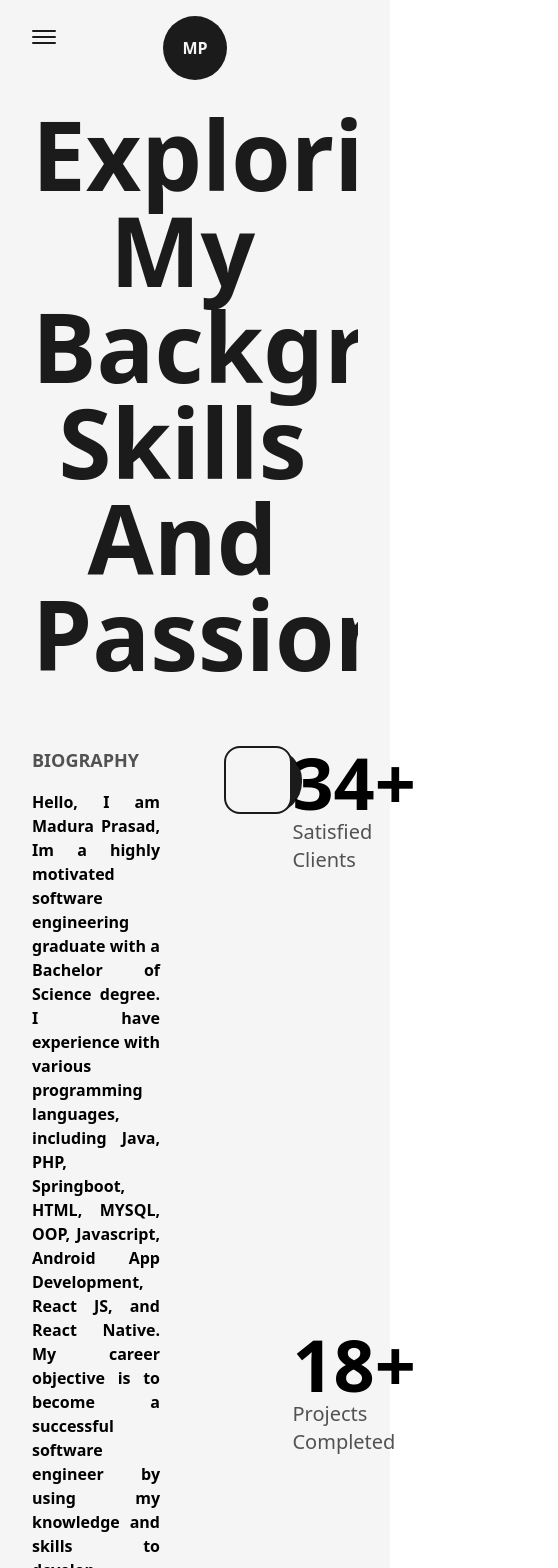
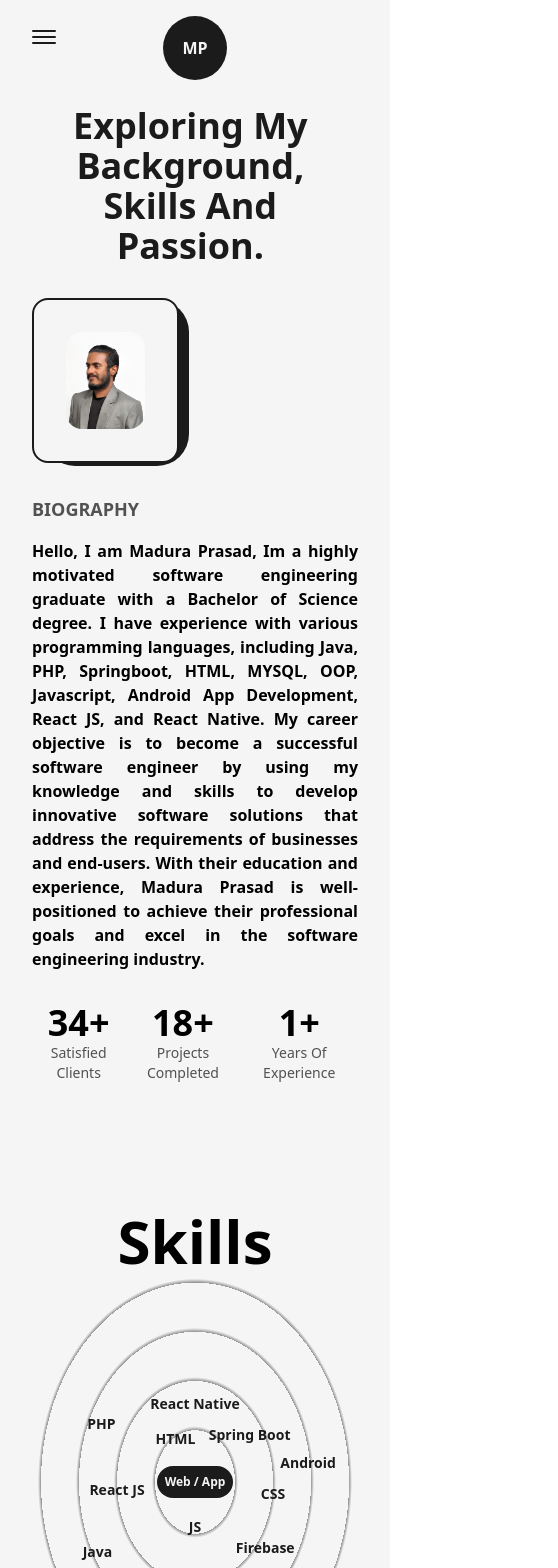
Before and after one commit to Madura-Prasad/Next.js-Portfolio, a Next.js app: page /about in a window 390 px wide. Shown: the top 1568 px of the page, 558 px wide, since content can reach past the window. Built offline with nearby package versions, Linux system fonts and the light colour scheme.

Commit message:
finish responsiveness

```diff
--- a/src/component/Education.js
+++ b/src/component/Education.js
@@ -7,7 +7,7 @@
   return (
     <li
       ref={ref}
-      className="my-8 first:mt-0 last:mb-0 w-[60%] mx-auto cursor-pointer flex flex-col items-center justify-between"
+      className="my-8 first:mt-0 last:mb-0 w-[60%] mx-auto cursor-pointer flex flex-col items-center justify-between md:w-[80%]"
     >
       <LiIcon reference={ref} />
       <motion.div
@@ -15,8 +15,8 @@
         whileInView={{ y: 0 }}
         transition={{ duration: 0.5, type: "spring" }}
       >
-        <h3 className="capitalize font-bold text-2xl">{type}</h3>
-        <span className="capitalize font-medium text-dark/75  dark:text-primaryDark">
+        <h3 className="capitalize font-bold text-2xl sm:text-xl xs:text-lg">{type}</h3>
+        <span className="capitalize font-medium text-dark/75  dark:text-primaryDark xs:text-sm">
           {time} | {place}
         </span>
         <p className="font-medium w-full text-justify">{info}</p>
@@ -33,13 +33,13 @@
   });
   return (
     <div className="my-64">
-      <h2 className="font-bold text-8xl mb-32 w-full text-center cursor-pointer">Education</h2>
-      <div ref={ref} className="w-[75%] mx-auto relative">
+      <h2 className="font-bold text-8xl mb-32 w-full text-center cursor-pointer md:text-6xl xs:text-4xl md:mb-16">Education</h2>
+      <div ref={ref} className="w-[75%] mx-auto relative lg:w-[90%] md:w-full">
         <motion.div
           style={{ scaleY: scrollYProgress }}
-          className="absolute left-9 top-1 w-[4px] h-full bg-dark origin-top dark:bg-light"
+          className="absolute left-9 top-1 w-[4px] h-full bg-dark origin-top dark:bg-light md:w-[2px] md:left-[30px] xs:left-[20px]"
         />
-        <ul className="w-full flex flex-col items-start justify-between ml-5">
+        <ul className="w-full flex flex-col items-start justify-between ml-5 xs:ml-2">
           <Details
             type="BSc in Software Engineering"
             time="2022-2023"
--- a/src/component/LiIcon.js
+++ b/src/component/LiIcon.js
@@ -8,7 +8,7 @@
   })
   return (
     <figure className="absolute left-0 stroke-dark dark:stroke-light">
-      <svg className="-rotate-90" width="75" height="75" viewBox="0 0 100 100">
+      <svg className="-rotate-90 md:w-[60px] md:h-[60px] xs:w-[40px] xs:h-[40px]" width="75" height="75" viewBox="0 0 100 100">
         <circle
           cx="75"
           cy="50"
--- a/src/component/Skills.js
+++ b/src/component/Skills.js
@@ -4,7 +4,7 @@
 const Skill = ({ name, x, y }) => {
   return (
     <motion.div
-      className="flex items-center justify-center rounded-full font-semibold bg-dark text-light py-3 px-6  shadow-dark cursor-pointer absolute dark:text-dark  dark:bg-light"
+      className="flex items-center justify-center rounded-full font-semibold bg-dark text-light py-3 px-6  shadow-dark cursor-pointer absolute dark:text-dark  dark:bg-light lg:py-2 lg:px-4 md:text-sm md:py-1.5 md:px-3 xs:bg-transparent xs:dark:bg-transparent xs:text-dark xs:dark:text-light xs:font-bold"
       whileHover={{ scale: 1.05 }}
       initial={{x:0,y:0}}
       whileInView={{x:x,y:y, transition:{duration:1.5}}}
@@ -18,10 +18,11 @@
 const Skills = () => {
   return (
     <>
-      <h2 className="font-bold text-8xl mt-64 w-full text-center cursor-pointer">Skills</h2>
-      <div className="w-full h-screen relative flex items-center justify-center rounded-full bg-circularLight dark:bg-circularDark">
+      <h2 className="font-bold text-8xl mt-64 w-full text-center cursor-pointer md:text-6xl md:mt-32">Skills</h2>
+      <div className="w-full h-screen relative flex items-center justify-center rounded-full bg-circularLight dark:bg-circularDark lg:h-[80vh] sm:h-[60vh] xs:h-[50vh] lg:bg-circularLightLg lg:dark:bg-circularDarkLg md:bg-circularLightMd md:dark:bg-circularDarkMd
+      sm:bg-circularLightSm sm:dark:bg-circularDarkSm">
         <motion.div
-          className="flex items-center justify-center rounded-full font-semibold bg-dark text-light p-5 shadow-dark cursor-pointer dark:text-dark  dark:bg-light"
+          className="flex items-center justify-center rounded-full font-semibold bg-dark text-light p-5 shadow-dark cursor-pointer dark:text-dark  dark:bg-light lg:p-6 md:p-4 xs:text-xs xs:p-2"
           whileHover={{ scale: 1.05 }}
 
         >
--- a/src/pages/about.js
+++ b/src/pages/about.js
@@ -44,10 +44,10 @@
         <Layout className="pt-16">
           <AnimatedText
             text="Exploring my Background, Skills and Passion."
-            className="mb-16 cursor-pointer"
+            className="mb-16 cursor-pointer lg:!text-7xl sm:!text-6xl xs:!text-4xl sm:mb-8"
           />
-          <div className="grid w-full grid-cols-8 gap-16">
-            <div className="col-span-3 flex flex-col items-start justify-start">
+          <div className="grid w-full grid-cols-8 gap-16 sm:gap-8 ">
+            <div className="col-span-3 flex flex-col items-start justify-start xl:col-span-4 md:order-2 md:col-span-8">
               <h2 className="mb-4 text-lg font-bold uppercase text-dark/75 dark:text-light">
                 Biography
               </h2>
@@ -66,7 +66,7 @@
               </p>
             </div>
 
-            <div className="col-span-2 relative h-max rounded-2xl border-2 border-solid border-dark bg-light p-8 dark:bg-dark dark:border-light">
+            <div className="col-span-2 relative h-max rounded-2xl border-2 border-solid border-dark bg-light p-8 dark:bg-dark dark:border-light xl:col-span-4 md:order-1 md:col-span-4 ">
               <div className="absolute top-0 -right-3 -z-10 w-[102%] h-[103%] rounded-[2rem] bg-dark dark:bg-light" />
               <Image
                 src={profilePic}
@@ -76,30 +76,30 @@
               />
             </div>
 
-            <div className="col-span-2 flex flex-col items-end justify-between cursor-pointer">
-              <div className="flex flex-col items-end justify-center ">
-                <span className="inline-block text-7xl font-bold">
+            <div className="col-span-2 flex flex-col items-end justify-between cursor-pointer xl:col-span-8 xl:flex-row xl:items-center md:order-3">
+              <div className="flex flex-col items-end justify-center xl:items-center">
+                <span className="inline-block text-7xl font-bold md:text-6xl sm:text-5xl xs:text-4xl">
                   <AnimatedNumbers value={34} />+
                 </span>
-                <h2 className="text-xl font-medium capitalize text-dark/75 dark:text-light">
+                <h2 className="text-xl font-medium capitalize text-dark/75 dark:text-light xl:text-center md:text-lg sm:text-base xs:text-sm">
                   Satisfied Clients
                 </h2>
               </div>
 
-              <div className="flex flex-col items-end justify-center">
-                <span className="inline-block text-7xl font-bold">
+              <div className="flex flex-col items-end justify-center xl:items-center">
+                <span className="inline-block text-7xl font-bold md:text-6xl sm:text-5xl xs:text-4xl">
                   <AnimatedNumbers value={18} />+
                 </span>
-                <h2 className="text-xl font-medium capitalize text-dark/75 dark:text-light">
+                <h2 className="text-xl font-medium capitalize text-dark/75 dark:text-light xl:text-center md:text-lg sm:text-base xs:text-sm">
                   Projects Completed
                 </h2>
               </div>
 
-              <div className="flex flex-col items-end justify-center">
-                <span className="inline-block text-7xl font-bold">
+              <div className="flex flex-col items-end justify-center xl:items-center">
+                <span className="inline-block text-7xl font-bold md:text-6xl sm:text-5xl xs:text-4xl">
                   <AnimatedNumbers value={1} />+
                 </span>
-                <h2 className="text-xl font-medium capitalize text-dark/75 dark:text-light">
+                <h2 className="text-xl font-medium capitalize text-dark/75 dark:text-light xl:text-center md:text-lg sm:text-base xs:text-sm">
                   years of experience
                 </h2>
               </div>
--- a/src/pages/articles.js
+++ b/src/pages/articles.js
@@ -11,7 +11,7 @@
       initial={{ y: 200 }}
       whileInView={{ y: 0, transition: { duration: 0.5, ease: "easeInOut" } }}
       viewport={{ once: true }}
-      className="relative w-full p-4 py-6 my-4 rounded-xl flex items-center justify-between bg-light text-dark first:mt-0 border border-solid border-dark border-r-4 border-b-4 cursor-pointer dark:border-light dark:bg-dark
+      className="relative w-full p-4 py-6 my-4 rounded-xl flex items-center justify-between bg-light text-dark first:mt-0 border border-solid border-dark border-r-4 border-b-4 cursor-pointer dark:border-light dark:bg-dark sm:flex-col
     "
     >
       <Link href={link} target="_blank">
@@ -19,7 +19,7 @@
           {title}
         </h2>
       </Link>
-      <span className="text-red-500 font-semibold pl-4  dark:text-primaryDark">{date}</span>
+      <span className="text-red-500 font-semibold pl-4  dark:text-primaryDark sm:self-start sm:pl-0 xs:text-sm">{date}</span>
     </motion.li>
   );
 };
@@ -35,7 +35,7 @@
         <Layout className="pt-16">
           <AnimatedText
             text="Collection of My Published Articles."
-            className="mb-16 cursor-pointer"
+            className="mb-16 cursor-pointer lg:!text-7xl sm:mb-8 sm:!text-6xl xs:!text-4xl"
           />
           <ul>
             <Article
--- a/tailwind.config.js
+++ b/tailwind.config.js
@@ -24,6 +24,21 @@
           "repeating-radial-gradient(rgba(0,0,0,0.4) 2px, #f5f5f5 5px,#f5f5f5 100px);",
         circularDark:
           "repeating-radial-gradient(rgba(255,255,255,0.5) 2px, #1b1b1b 8px,#1b1b1b 100px);",
+        circularLightLg:
+          "repeating-radial-gradient(rgba(0,0,0,0.4) 2px, #f5f5f5 5px,#f5f5f5 80px);",
+        circularDarkLg:
+          "repeating-radial-gradient(rgba(255,255,255,0.5) 2px, #1b1b1b 8px,#1b1b1b 800px);",
+        circularLightMd:
+          "repeating-radial-gradient(rgba(0,0,0,0.4) 2px,#f5f5f5 5px,#f5f5f5 60px)",
+
+        circularDarkMd:
+          "repeating-radial-gradient(rgba(255,255,255,0.5) 2px,#1b1b1b 6px,#1b1b1b 60px)",
+
+        circularLightSm:
+          "repeating-radial-gradient(rgba(0,0,0,0.4) 2px,#f5f5f5 5px,#f5f5f5 40px)",
+
+        circularDarkSm:
+          "repeating-radial-gradient(rgba(255,255,255,0.5) 2px,#1b1b1b 4px,#1b1b1b 40px)",
       },
     },
 
```
Also changed, not shown: src/component/Experience.js (+8 -8 lines), src/pages/projects.js (+27 -36 lines).
